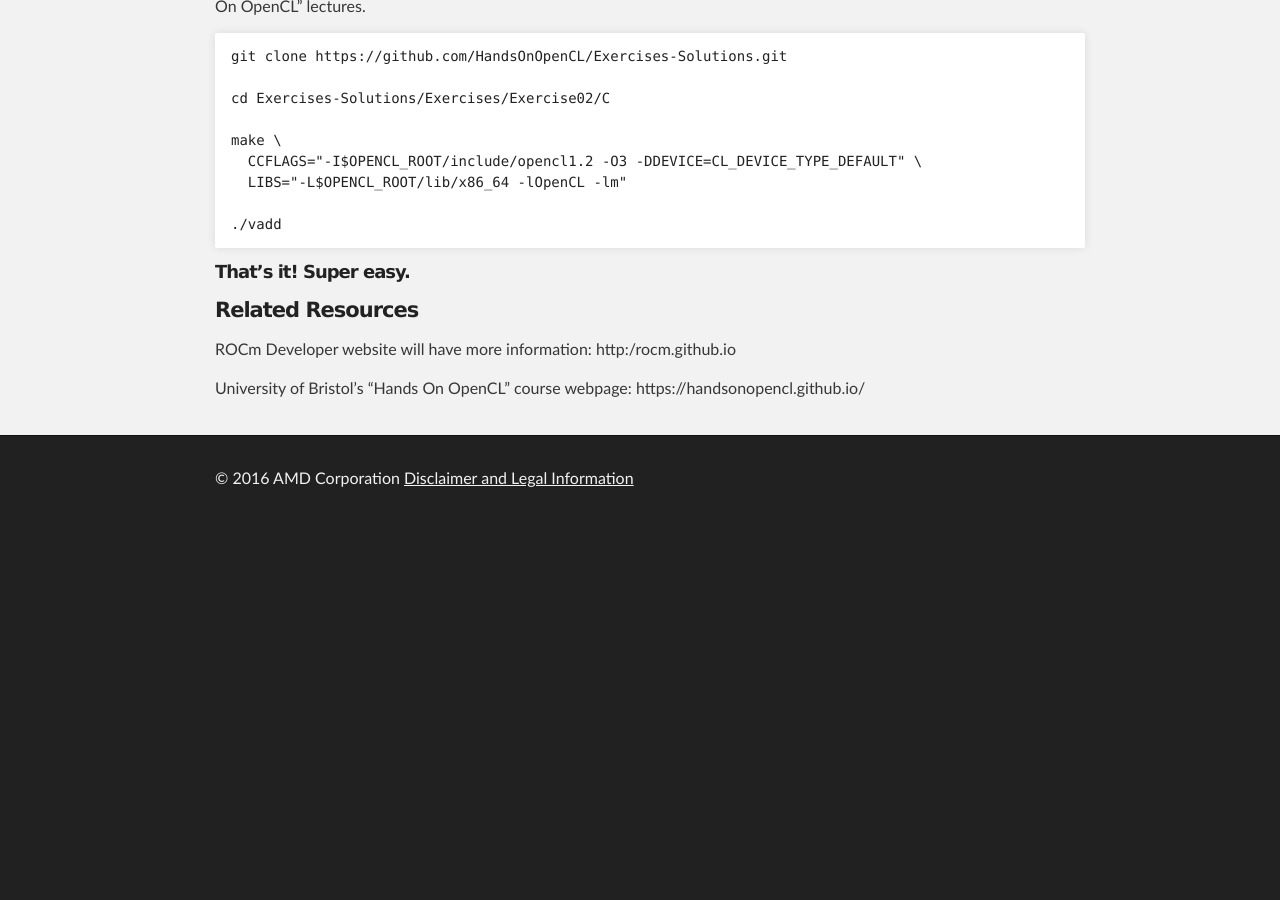
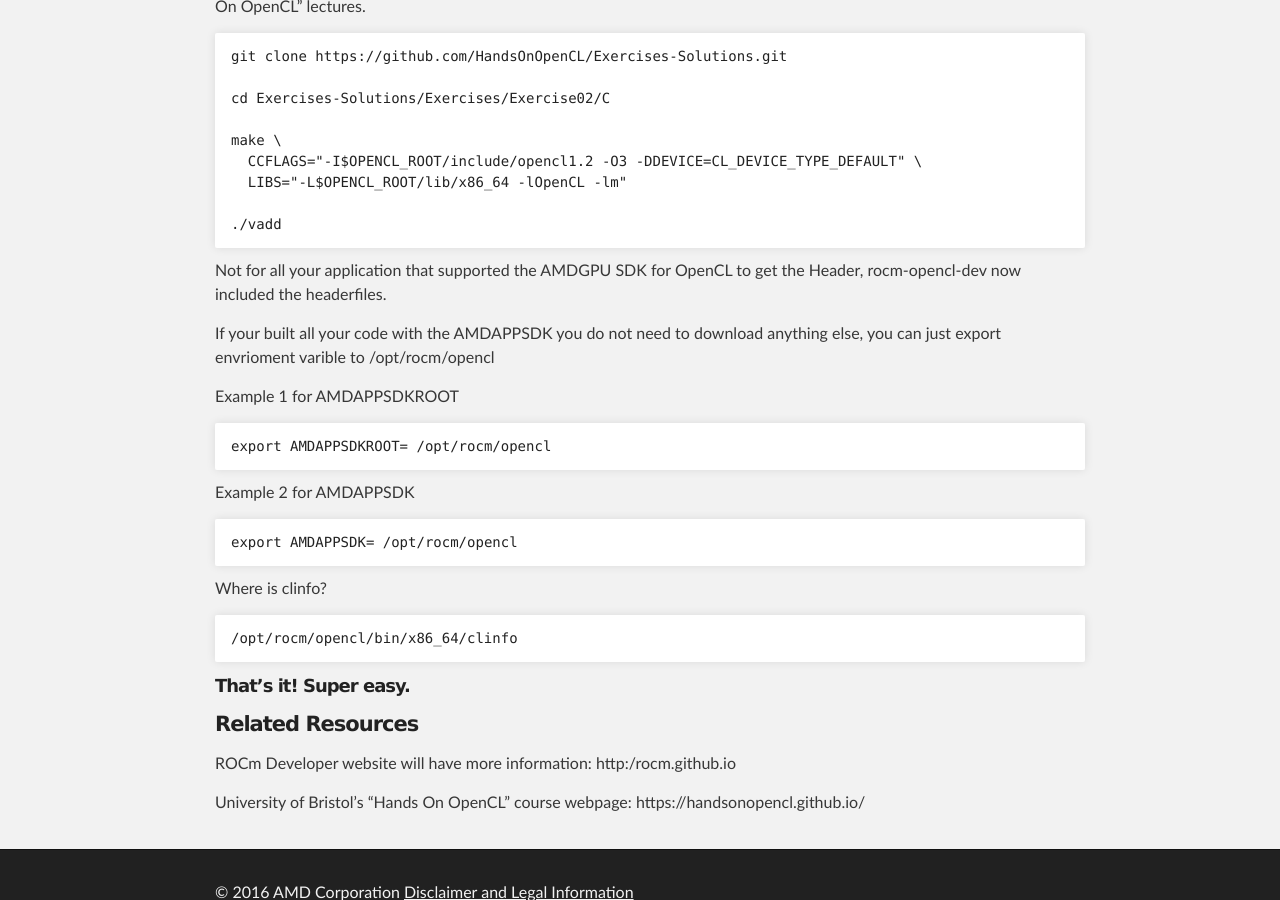
Before and after one commit to ROCm/ROCm.github.io, a Jekyll site: the page built from QuickStartOCL.md, in a window 1280 px wide and 900 px high, scrolled down 1052 px. Built offline with Jekyll 4.4.1, drawn with Linux system fonts in a browser that asks for light colours; before the commit the page ends 1577 px from its top, so only the background shows below that.

Commit message:
Update QuickStartOCL.md

````diff
--- a/QuickStartOCL.md
+++ b/QuickStartOCL.md
@@ -41,6 +41,23 @@ make \
 
 ./vadd
 ```
+Not for all your application that supported the AMDGPU SDK for OpenCL to get the Header,  rocm-opencl-dev now included the headerfiles.
+
+If your built all your code with the AMDAPPSDK you do not need to download anything else,  you can just export envrioment varible to  /opt/rocm/opencl
+
+Example 1 for AMDAPPSDKROOT
+```shell
+export AMDAPPSDKROOT= /opt/rocm/opencl
+```
+Example 2 for AMDAPPSDK
+```shell
+export AMDAPPSDK= /opt/rocm/opencl
+```
+Where is clinfo?
+```shell
+/opt/rocm/opencl/bin/x86_64/clinfo
+```
+
 ##### That's it!  Super easy.
 
 #### Related Resources
````
